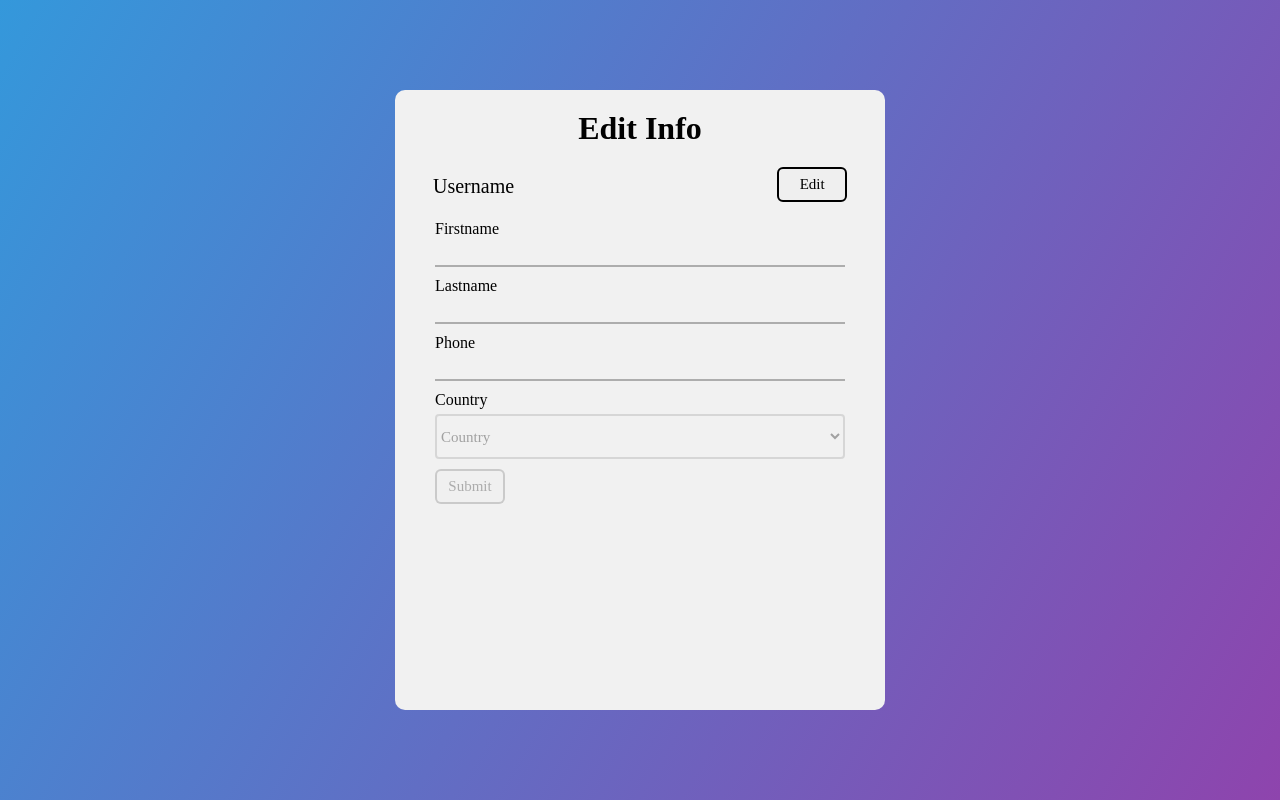
After one commit to sonvq-enryu/web_final_project, a PHP site: page /editinfo.html in a window 1280 px wide. The commit adds this page. Run offline with PHP 8.4, Linux system fonts and the light colour scheme.

Commit message:
upload edit information user form

```diff
--- a/css/loginform.css
+++ b/css/loginform.css
@@ -189,3 +189,91 @@ body{
    color: #fff;
    background: red;
 }
+
+/* Edit form css */
+.editform {
+    width: 450px;
+    height: 580px;
+    background-color: #f1f1f1;
+    padding: 20px 20px;
+    border-radius: 10px;
+    position: absolute;
+    left: 50%;
+    top: 50%;
+    transform: translate(-50%,-50%);
+}
+
+.editform h1 {
+    text-align: center;
+    margin-bottom: 20px;
+}
+
+.editform div.edit-btn {
+    display: inline-block;
+    position: absolute;
+    left: 78%;
+}
+
+.editform div.edit-btn input[type=button] {
+    width: 70px;
+    height: 35px;
+    font-size: 15px;
+    border-style: solid;
+    border-radius: 6px;
+    border-width: 2px;
+    outline: none;
+}
+
+.editform div.username {
+    display: inline-block;
+    font-size: 20px;
+    height: 35px;
+    width: 70px;
+    padding-left: 18px;
+    padding-top: 8px;
+}
+
+.editform .info-txt {
+    margin: 10px 20px 0;
+}
+
+.editform .info-txt label {
+    display: block;
+    height: 15px;
+}
+
+.editform .info-txt input {
+    font-size: 15px;
+    color: #333;
+    border: none;
+    width: 100%;
+    height: 30px;
+    outline: none;
+    background: none;
+    border-bottom: 2px solid #adadad;
+}
+
+.editform .info-txt #nationality {
+    background: #f1f1f1;
+    border-radius: 4px;
+    border-width: 2px;
+    margin-top: 8px;
+    width: 100%;
+    height: 45px;
+    font-size: 15px;
+    box-shadow: 0 5px 25x rgba(0,0,0,0.5);
+    -webkit-appearance: button;
+    outline: none;
+}
+
+.editform input[type=submit].submit-btn {
+    margin: 10px 20px 0;
+    width: 70px;
+    height: 35px;
+    font-size: 15px;
+    border-style: solid;
+    border-radius: 6px;
+    border-width: 2px;
+    outline: none;
+}
+/* End of editform css */
--- /dev/null
+++ b/editinfo.html
@@ -0,0 +1,46 @@
+<!DOCTYPE html>
+<html lang="en">
+<head>
+    <meta charset="UTF-8">
+    <meta http-equiv="X-UA-Compatible" content="IE=edge">
+    <meta name="viewport" content="width=device-width, initial-scale=1.0">
+    <script src="https://ajax.googleapis.com/ajax/libs/jquery/3.5.1/jquery.min.js"></script>
+    <title>Document</title>
+    <link rel="stylesheet" href="./css/loginform.css">
+</head>
+<body>
+    <form action="" class="editform" id="">
+        <h1>Edit Info</h1>
+        <div class="username">Username</div>
+        <div class="edit-btn">
+            <input type="button" value="Edit" id="edit-btn">
+        </div>
+        <div class="info-txt">
+            <label for="firstname">Firstname</label>
+            <input type="text" name="" id="firstname" readonly>
+        </div>
+        <div class="info-txt">
+            <label for="lastname">Lastname</label>
+            <input type="text" name="" id="lastname" readonly>
+        </div>
+        <div class="info-txt">
+            <label for="phone">Phone</label>
+            <input type="text" name="" id="phone" readonly>
+        </div>
+        <div class="info-txt">
+            <label for="nationality">Country</label>
+            <select class="" id="nationality" disabled>
+                <option>Country</option>
+                  <option>Vietnam</option>
+                  <option>China</option>
+                  <option>Japan</option>
+                  <option>Laos</option>
+                  <option>Cambodia</option>
+            </select>
+        </div>
+        <input id="edit-submit-btn" class="submit-btn" type="submit" value="Submit" disabled>
+    </form>
+
+    <script src="./javascript/editform.js"></script>
+</body>
+</html>
--- /dev/null
+++ b/javascript/editform.js
@@ -0,0 +1,16 @@
+
+document.getElementById('edit-btn').addEventListener('click', () => {
+    let fn = document.getElementById('firstname');
+    let ln = document.getElementById('lastname');
+    let phone = document.getElementById('phone');
+    let nation = document.getElementById('nationality');
+    let submitBtn = document.getElementById('edit-submit-btn');
+    if (fn.readOnly) {
+        fn.readOnly = false;
+        ln.readOnly = false;
+        phone.readOnly = false;
+        nation.disabled = false;
+        submitBtn.disabled = false;
+    }
+    document.getElementById('edit-btn').style.display = 'none';
+});
```
